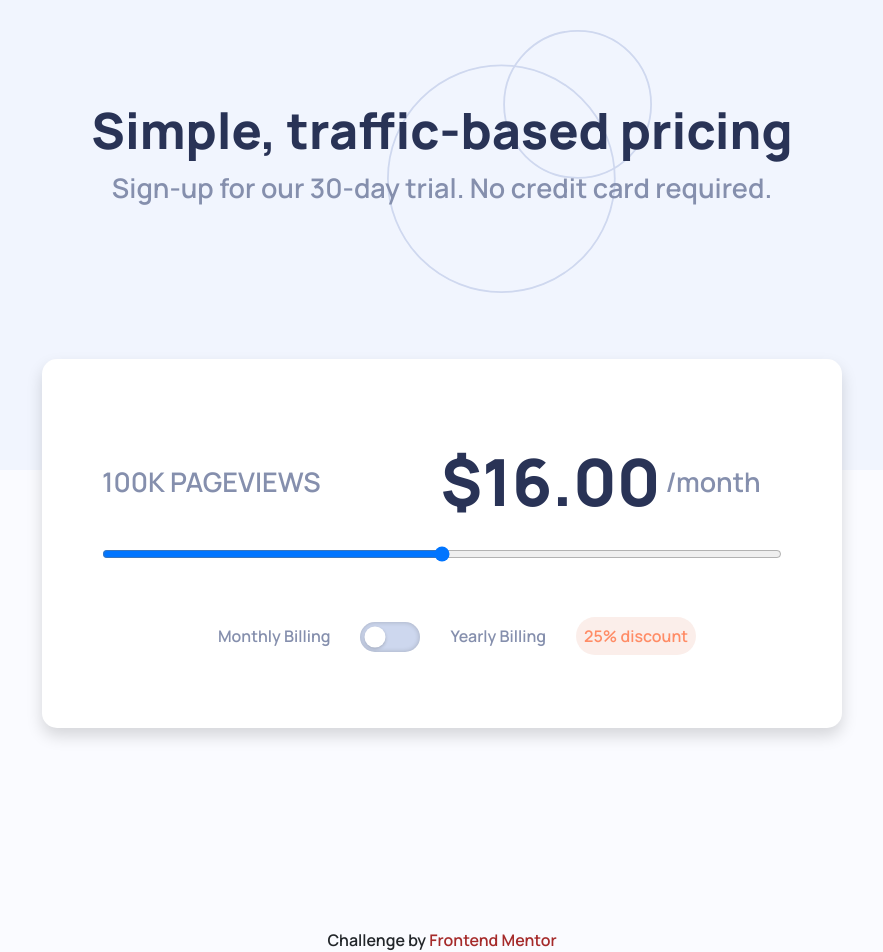
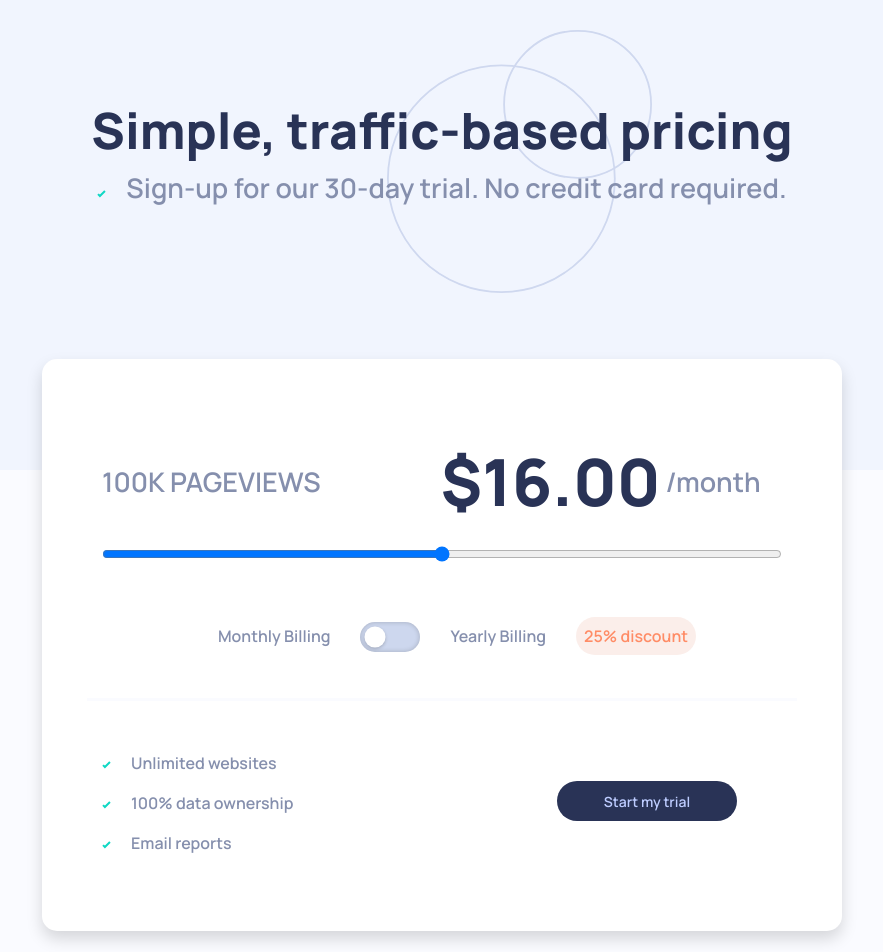
Before and after one commit to Avery-techdev/interactive-pricing-component-react, a React (Create React App) app: page / in a window 1280 px wide. Shown: the top 952 px of the page, without its empty margins (198-1081 px from the left). Built offline with nearby package versions, Linux system fonts and the light colour scheme.

Commit message:
added list and start button

```diff
--- a/public/index.html
+++ b/public/index.html
@@ -15,7 +15,7 @@
       manifest.json provides metadata used when your web app is installed on a
       user's mobile device or desktop. See https://developers.google.com/web/fundamentals/web-app-manifest/
     -->
-    <link rel="manifest" href="%PUBLIC_URL%/manifest.json" />
+
     <!--
       Notice the use of %PUBLIC_URL% in the tags above.
       It will be replaced with the URL of the `public` folder during the build.
--- a/src/Pricing.css
+++ b/src/Pricing.css
@@ -38,6 +38,11 @@ input:checked[type="checkbox"]:before {
 
 }
 
+p::before {
+  content: url(./imgs/icon-check.svg);
+  padding-right: 20px;
+}
+
 .Pricing {
   background-color: hsl(0, 0%, 100%);
   border-radius: 15px;
@@ -76,3 +81,30 @@ input:checked[type="checkbox"]:before {
   padding: 8px;
   border-radius: 30px;
 }
+
+.row {
+  margin-top: 50px;
+  border-top: 3px solid hsl(230, 100%, 99%);;
+}
+
+.warranty {
+  padding-top: 50px;
+  text-align: left;
+  color: hsl(225, 20%, 60%);
+}
+
+.btn-start {
+  position: relative;
+  top: 80px;
+  left: 100px;
+  width: 180px;
+  height: 40px;
+  border-radius: 20px;
+  background-color: hsl(227, 35%, 25%);
+  color: hsl(226, 100%, 87%);
+  font-size: 14px;
+}
+
+.btn-start:hover {
+  color: aliceblue;
+}
--- a/src/Pricing.js
+++ b/src/Pricing.js
@@ -5,13 +5,13 @@ import "./Pricing.css";
 export default function Pricing () {
   return (
     <div className="Pricing shadow">
-      <div class="grey-text d-inline text-start" >
+      <div className="grey-text d-inline text-start" >
        100K PAGEVIEWS
       </div>
-      <div class="dollar d-inline p-0">
+      <div className="dollar d-inline p-0">
         $16.00
       </div>
-      <div class="d-inline grey-text per-month">
+      <div className="d-inline grey-text per-month">
         /month
       </div>
       <input type="range"/>
@@ -26,8 +26,29 @@ export default function Pricing () {
         <span className="discount">
           25% discount
         </span>
+      </div>
+        <div className="row">
+          <div className="warranty col-6">
+            <p>
+              Unlimited websites
+            </p>
+            <p>
+              100% data ownership
+            </p>
+            <p>
+            Email reports
+            </p>
+          </div>
+            <div className="col-6">
+              <button  className="btn btn-start">
+                Start my trial
+              </button>
 
-      </div>
+            </div>
+
+
+        </div>
+
     </div>
   )
 }
```
